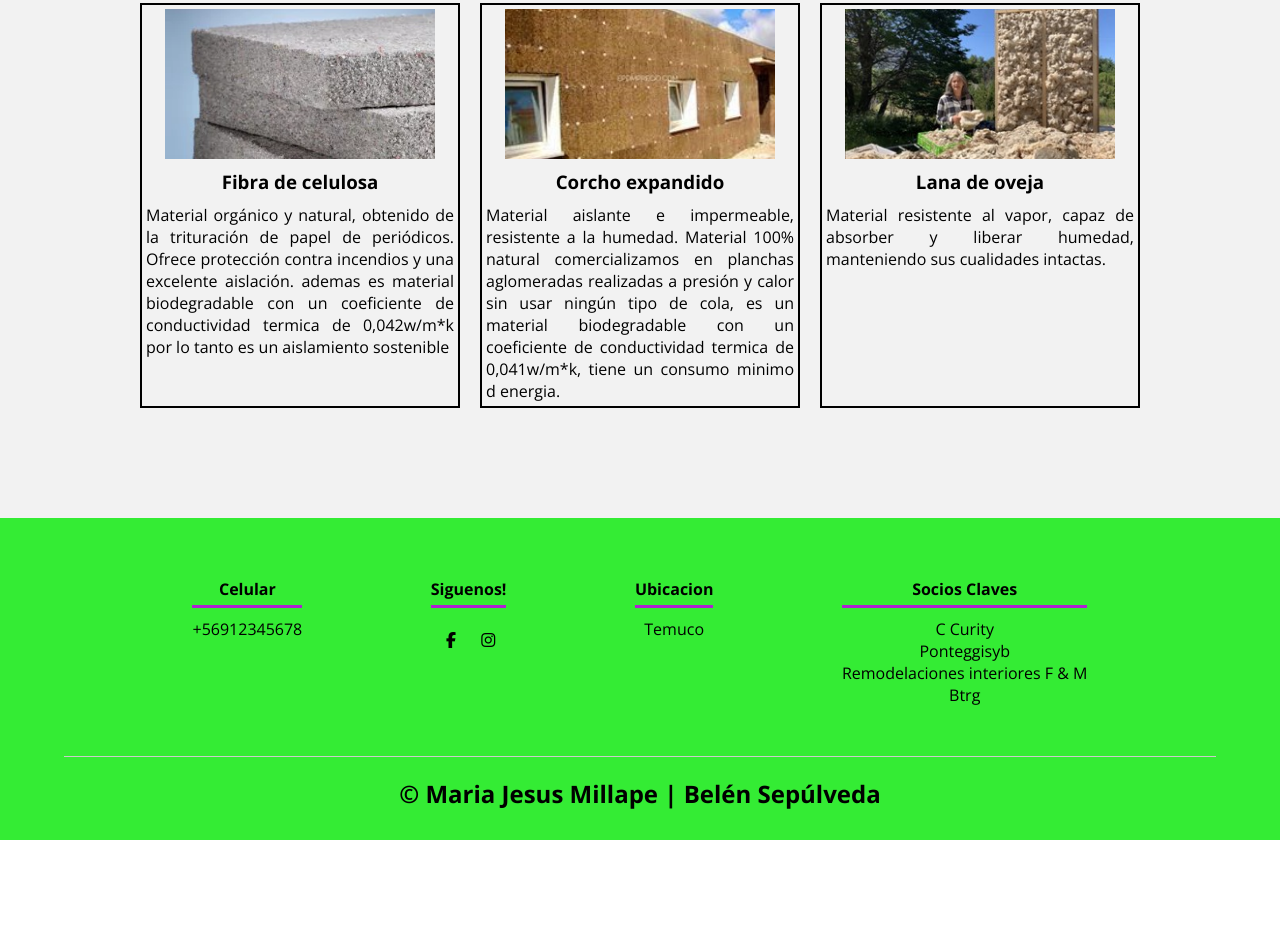
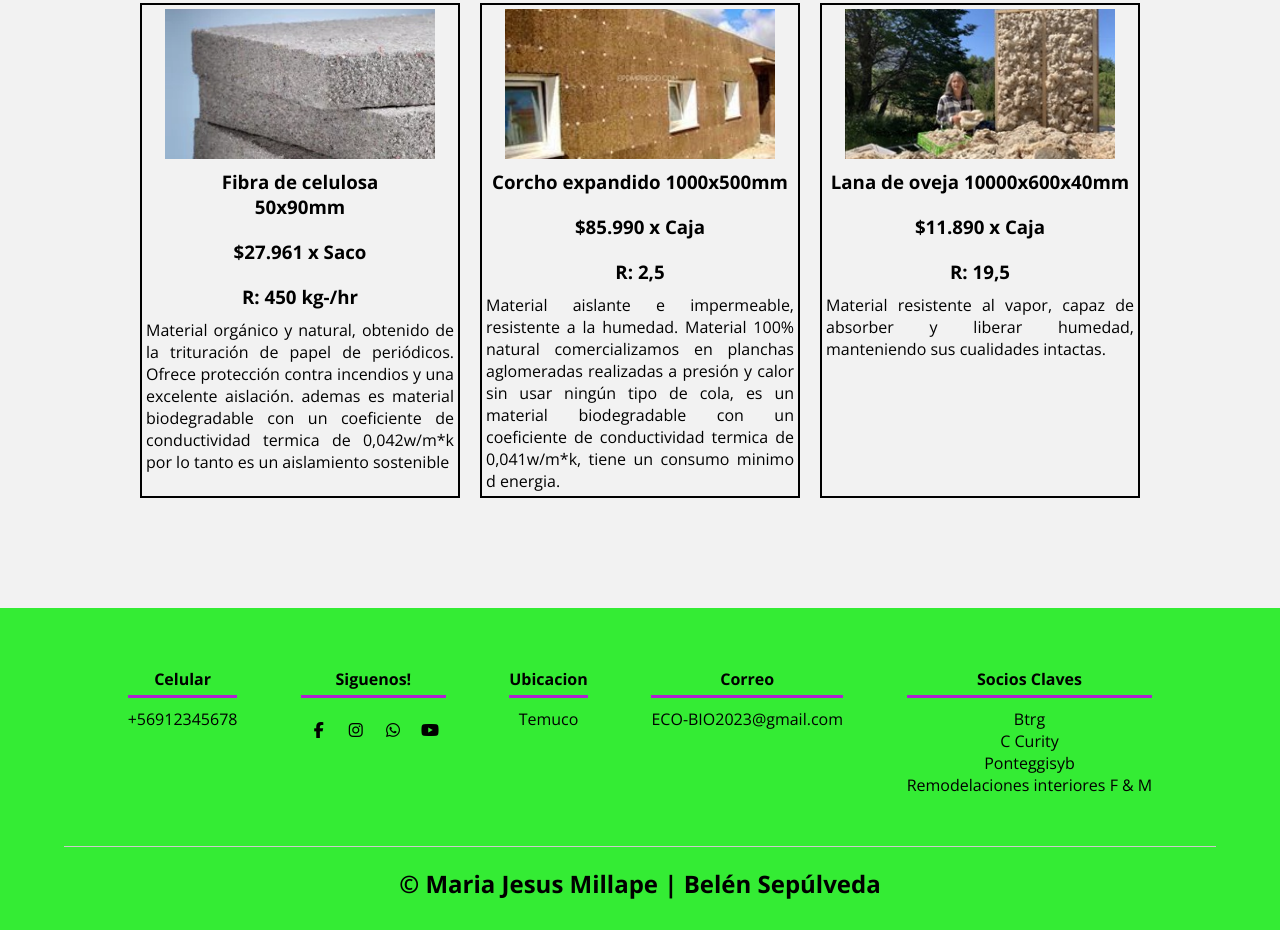
Before and after one commit to Maria-Millape/emprendimiento_contructor, a plain HTML site: page Sobre_nosotros.html in a window 1280 px wide. Shown: the part 1352-2282 px from the top of the page. Before the commit the page ends 2192 px from the top, so only its background shows below. Drawn offline with nearby package versions, Linux system fonts and the light colour scheme.

Commit message:
Update Sobre_nosotros.html

```diff
--- a/Sobre_nosotros.html
+++ b/Sobre_nosotros.html
@@ -38,7 +38,7 @@
             <h2 class="titulo">Nuestra empresa: </h2>
             <div class="contenedor-sobre-nosotros">
                 <div class="contenido-textos" id="miTextoEspecifico">
-                    <h3><span>1</span>Propuesta de valor</h3>
+                    <h3><span>1</span>¿Quienes somos?</h3>
                     <p>Somos un emprendimiento el cual ofrece una variedad de aislación térmica incluyendo charlas  , ya sea para interiores y exteriores (fachada) en viviendas, proporcionando una buena aislación térmica y acústica, de esta manera conservando la energía dentro de la vivienda, brindando mayor confort, economía y menor contaminación debido a que son sustentables, con eficiencia energética y sostenibles así también resguardando la salud de los habitantes,  Nos destacamos por nuestro enfoque personalizado y orientado al cliente, adaptándonos a las necesidades de cada proyecto</p>
                     <h3><span>2</span>Visión</h3>
                     <h2>¿A quien se lo ofrecemos?</h2>
@@ -54,17 +54,23 @@
                 <div class="servicio-cont">
                     <div class="servicio-ind">
                         <img src="img/celulosa.jpg" alt="">
-                        <h3>Fibra de celulosa</h3>
+                        <h3>Fibra de celulosa <br> 50x90mm</h3>
+                        <h3>$27.961 x Saco</h3>
+                        <h3>R: 450 kg-/hr</h3>
                         <p>Material orgánico y natural, obtenido de la trituración de papel de periódicos. Ofrece protección contra incendios y una excelente aislación. ademas es material biodegradable con un coeficiente de conductividad termica de 0,042w/m*k por lo tanto es un aislamiento sostenible</p>
                     </div>
                     <div class="servicio-ind">
                         <img src="img/corchoexpandido.jpg" alt="">
-                        <h3>Corcho expandido</h3>
+                        <h3>Corcho expandido 1000x500mm</h3>
+                        <h3>$85.990 x Caja</h3>
+                        <h3>R: 2,5</h3>
                         <p>Material aislante e impermeable, resistente a la humedad. Material 100% natural comercializamos en planchas aglomeradas realizadas a presión y calor sin usar ningún tipo de cola, es un material biodegradable con un coeficiente de conductividad termica de 0,041w/m*k, tiene un consumo minimo d energia.</p>
                     </div>
                     <div class="servicio-ind">
                         <img src="img/lanadeoveja.jpg" alt="">
-                        <h3>Lana de oveja </h3>
+                        <h3>Lana de oveja 10000x600x40mm </h3>
+                        <h3>$11.890 x Caja</h3>
+                        <h3>R: 19,5</h3>
                         <p>Material resistente al vapor, capaz de absorber y liberar humedad, manteniendo sus cualidades intactas.</p>
                     </div>
                 </div>
@@ -80,18 +86,24 @@
             <div class="content-foo" id="red-social">
                 <h4>Siguenos!</h4>
                 <a href="https://www.facebook.com/profile.php?id=61552376295574&mibextid=ZbWKwL" class="fa fa-facebook"></a>
-                <a href="https://instagram.com/ecobio906?igshid=MzRlODBiNWFlZA==" class="fa fa-instagram"></a>
+                    <a href="https://instagram.com/ecobio906?igshid=MzRlODBiNWFlZA==" class="fa fa-instagram"></a>
+                    <a href="#" class="fa fa-whatsapp"></a>
+                    <a href="#" class="fa fa-youtube"></a>
                 </div>
             <div class="content-foo">
                 <h4>Ubicacion</h4>
                 <p>Temuco</p>
             </div>
+            <div class="content-foo">
+                <h4>Correo</h4>
+                <p>ECO-BIO2023@gmail.com</p>
+            </div>
             <div class="content-foo" >
                 <h4>Socios Claves</h4>
+                <p><a href="https://btcgarriendoequipo.wixsite.com/btcg" class="content-foo_links">Btrg</a></p>
                 <p><a href="https://nicoignacio19997.wixsite.com/ccurityempresa" class="content-foo_links">C Curity</a></p>
                 <p><a href="https://pierobertuzzi6.wixsite.com/ponteggi-syb" class="content-foo_links">Ponteggisyb</a></p>
                 <p><a href="https://remodelacion-de-interiores.webnode.page/?_ga=2.16673844.328294339.1696808171-1221642239.1696808171" class="content-foo_links">Remodelaciones interiores F & M </a></p>
-                <p><a href="https://btcgarriendoequipo.wixsite.com/btcg" class="content-foo_links">Btrg</a></p>
             </div>
         </div>
         <h2 class="titulo-final">&copy; Maria Jesus Millape | Belén Sepúlveda</h2>
```
